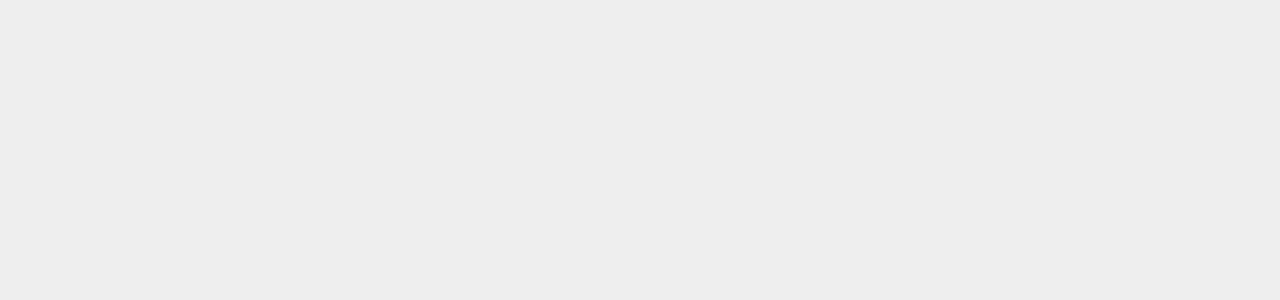
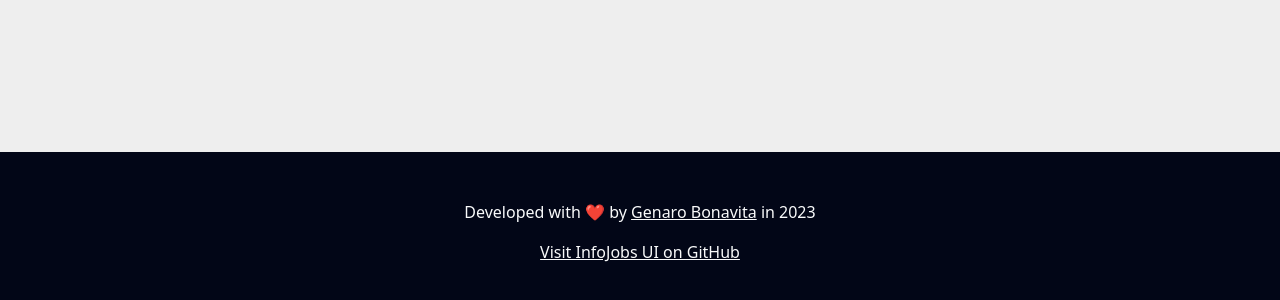
Before and after one commit to GenaroIBC/infojobs-ui-site, a React (Vite) app: page / in a window 1280 px wide. Shown: the part 696-996 px from the top of the page. Before the commit the page ends 800 px from the top, so only its background shows below. Built offline with nearby package versions, Linux system fonts and the light colour scheme.

Commit message:
[FEAT]: add footer

```diff
--- a/src/App.tsx
+++ b/src/App.tsx
@@ -33,6 +33,20 @@ function App() {
           </nav>
         </aside>
       </section>
+
+      <div className="bg-slate-950">
+        <footer className="max-w-page-max-width mx-auto text-gray-50 flex flex-col gap-4 w-full mt-12 py-12 px-4">
+          <p className="text-center">
+            Developed with ❤️ by <a href="https://gena.dev">Genaro Bonavita</a>{" "}
+            in 2023
+          </p>
+          <p className="text-center">
+            <a href="https://github.com/genaroibc/infojobs-ui">
+              Visit InfoJobs UI on GitHub
+            </a>
+          </p>
+        </footer>
+      </div>
     </>
   )
 }
```
